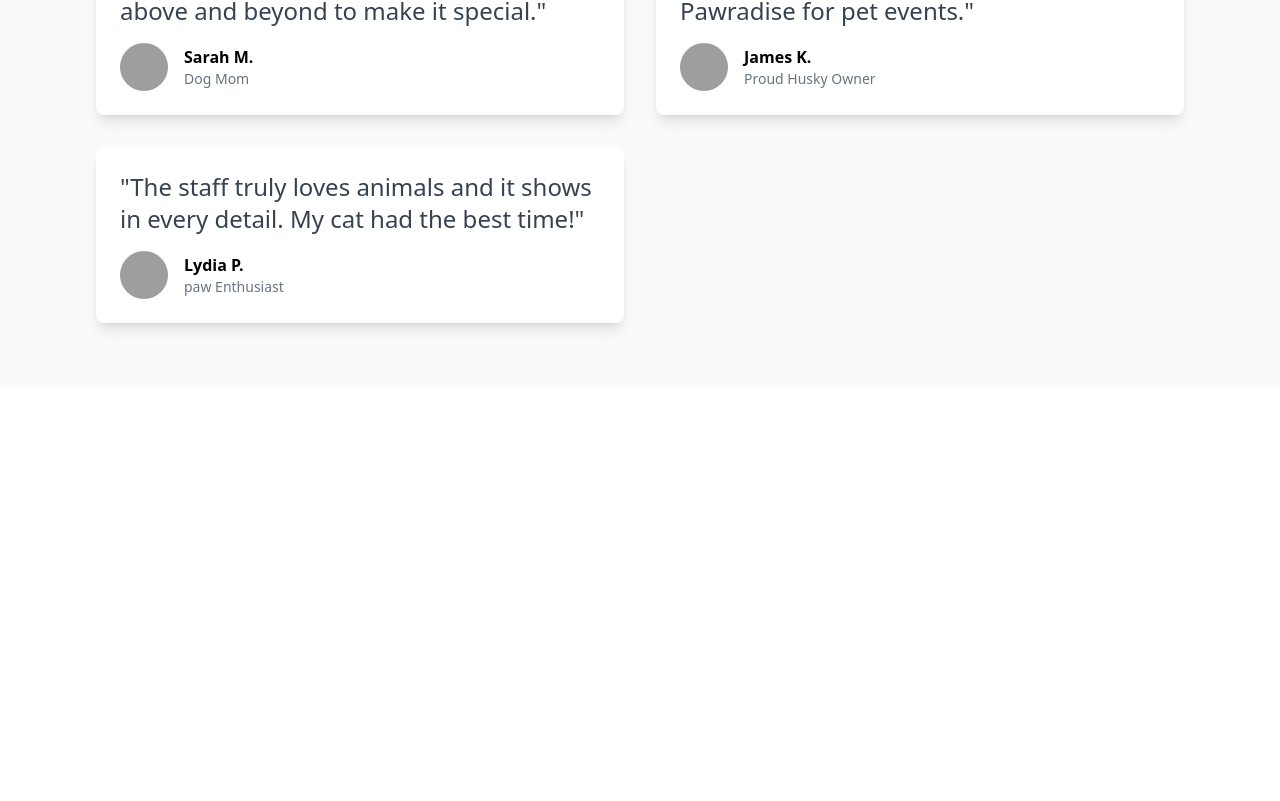
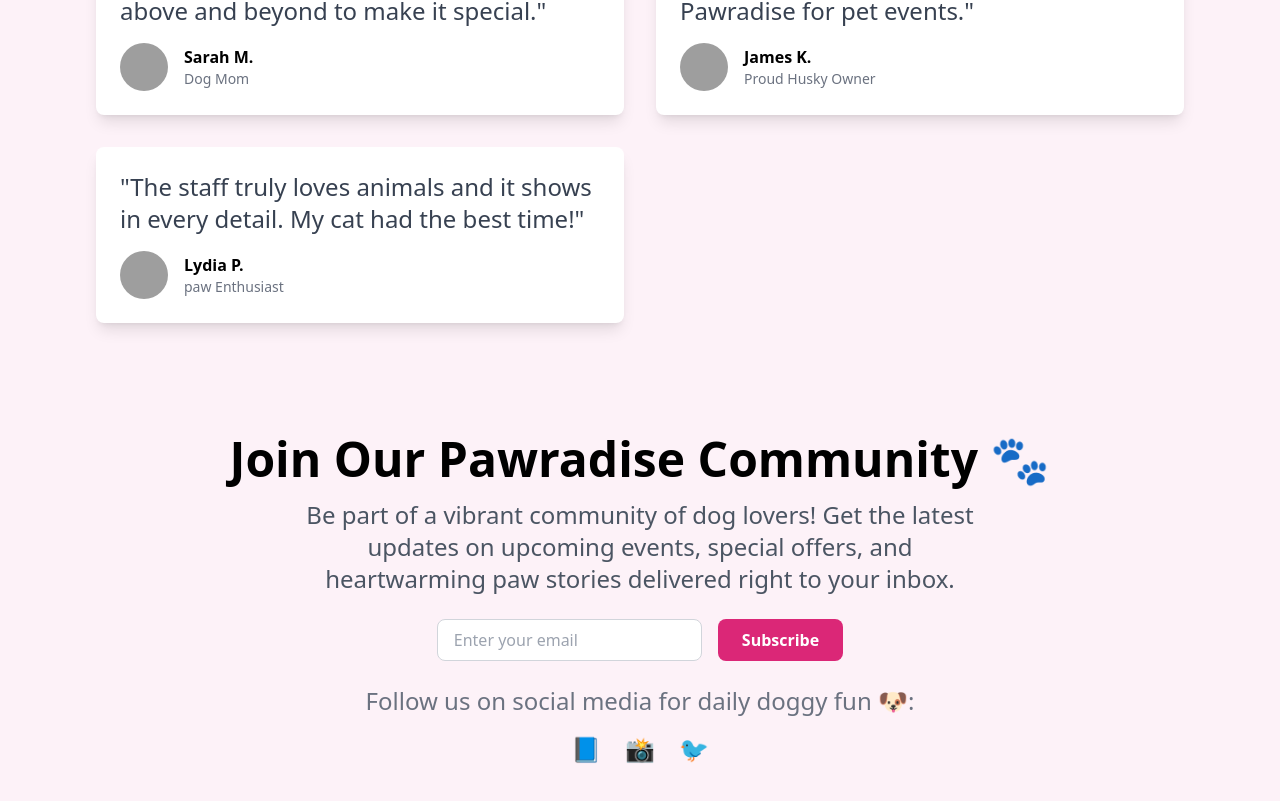
Before and after one commit to JANE-dot978/pawradisefrontend, a React (Create React App) app in the folder pawradise-event-system/: page /about in a window 1280 px wide. Shown: the part 5469-6270 px from the top of the page. Before the commit the page ends 5856 px from the top, so only its background shows below. Built offline with nearby package versions, Linux system fonts and the light colour scheme; grey boxes are pictures that could not be loaded.

Commit message:
added join our pawradise community section

```diff
--- a/pawradise-event-system/src/components/About.js
+++ b/pawradise-event-system/src/components/About.js
@@ -236,7 +236,7 @@ const About = ()=>{
     </blockquote>
   </div>
 </section>
-<section className="relative py-20 px-6 bg-white">
+<section className="relative py-20 px-6 bg-pink-50">
   <div className="relative z-10 max-w-7xl mx-auto text-center mb-12">
     <h2 className="text-5xl font-bold text-black">🐾 Behind the Scenes at Pawradise</h2>
     <p className="text-gray-600 mt-4 text-3xl">
@@ -286,7 +286,7 @@ const About = ()=>{
   </div>
 </section>
 
-<section className="py-16 bg-gray-50">
+<section className="py-16 bg-pink-50">
   <div className="max-w-6xl mx-auto px-4 sm:px-6 lg:px-8">
     <h2 className="text-5xl font-bold text-center mb-12">What Our Clients Say 🐾</h2>
 
@@ -349,6 +349,35 @@ const About = ()=>{
 </section>
 
 
+<section className="py-12 bg-pink-50 text-center">
+  <h2 className="text-5xl font-bold text-black mb-4">Join Our Pawradise Community 🐾</h2>
+  <p className="text-gray-600 max-w-2xl mx-auto mb-6 text-2xl">
+    Be part of a vibrant community of dog lovers! Get the latest updates on upcoming events,
+    special offers, and heartwarming paw stories delivered right to your inbox.
+  </p>
+  <form className="flex flex-col sm:flex-row justify-center gap-4 max-w-lg mx-auto">
+    <input
+      type="email"
+      placeholder="Enter your email"
+      className="px-4 py-2 rounded-lg border border-gray-300 focus:outline-none focus:ring-2 focus:ring-pink-500 w-full sm:w-auto"
+    />
+    <button
+      type="submit"
+      className="bg-pink-600 hover:bg-pink-800 text-white px-6 py-2 rounded-lg font-semibold"
+    >
+      Subscribe
+    </button>
+  </form>
+  <p className="mt-6 text-gray-500 text-2xl">Follow us on social media for daily doggy fun 🐶:</p>
+  <div className="flex justify-center gap-6 mt-4">
+    <a href="#" className="text-blue-500 hover:text-blue-700 text-2xl">📘</a>
+    <a href="#" className="text-pink-500 hover:text-pink-700 text-2xl">📸</a>
+    <a href="#" className="text-sky-400 hover:text-sky-600 text-2xl">🐦</a>
+  </div>
+</section>
+
+
+
 
 
 </div>
```
